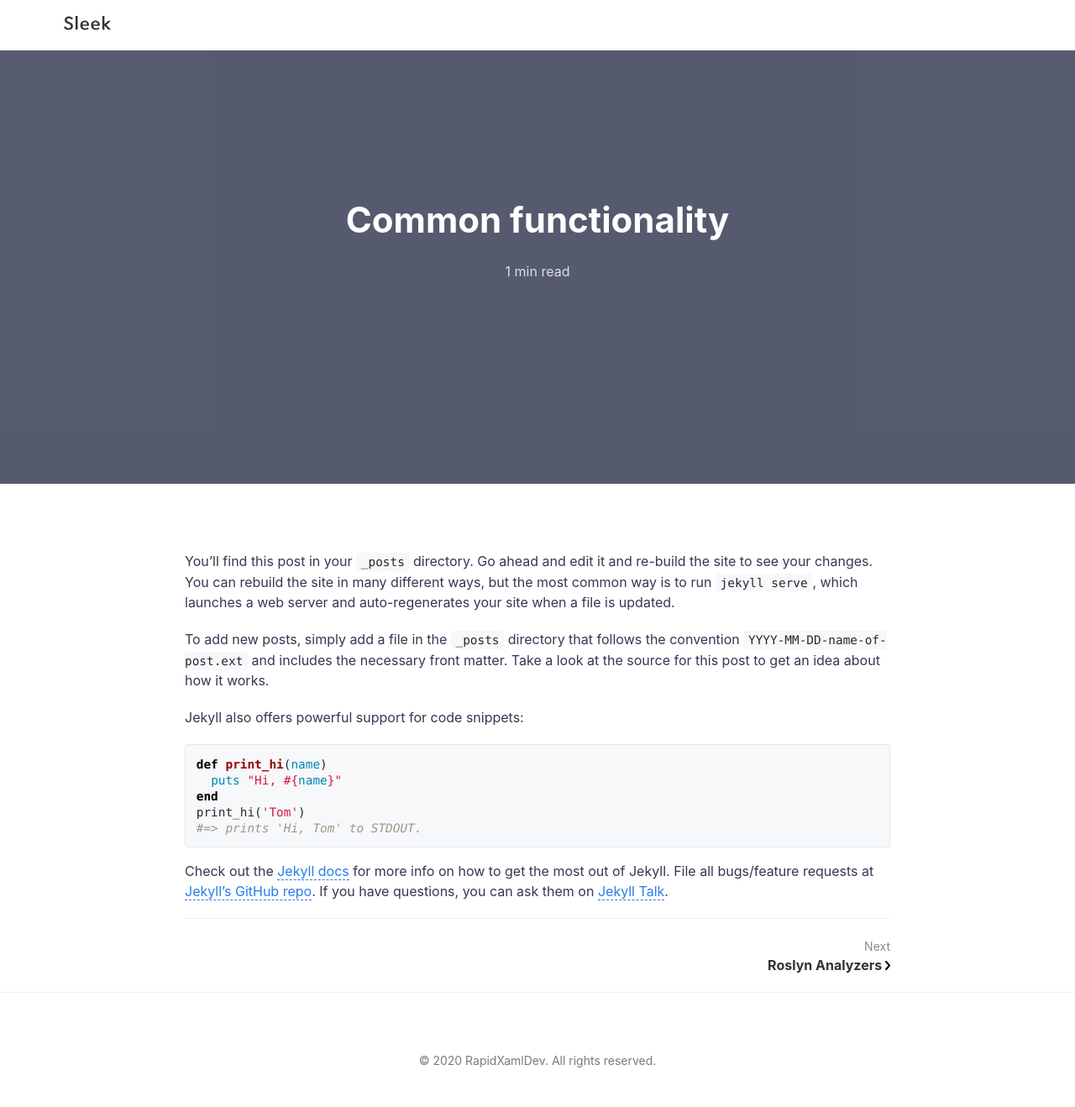
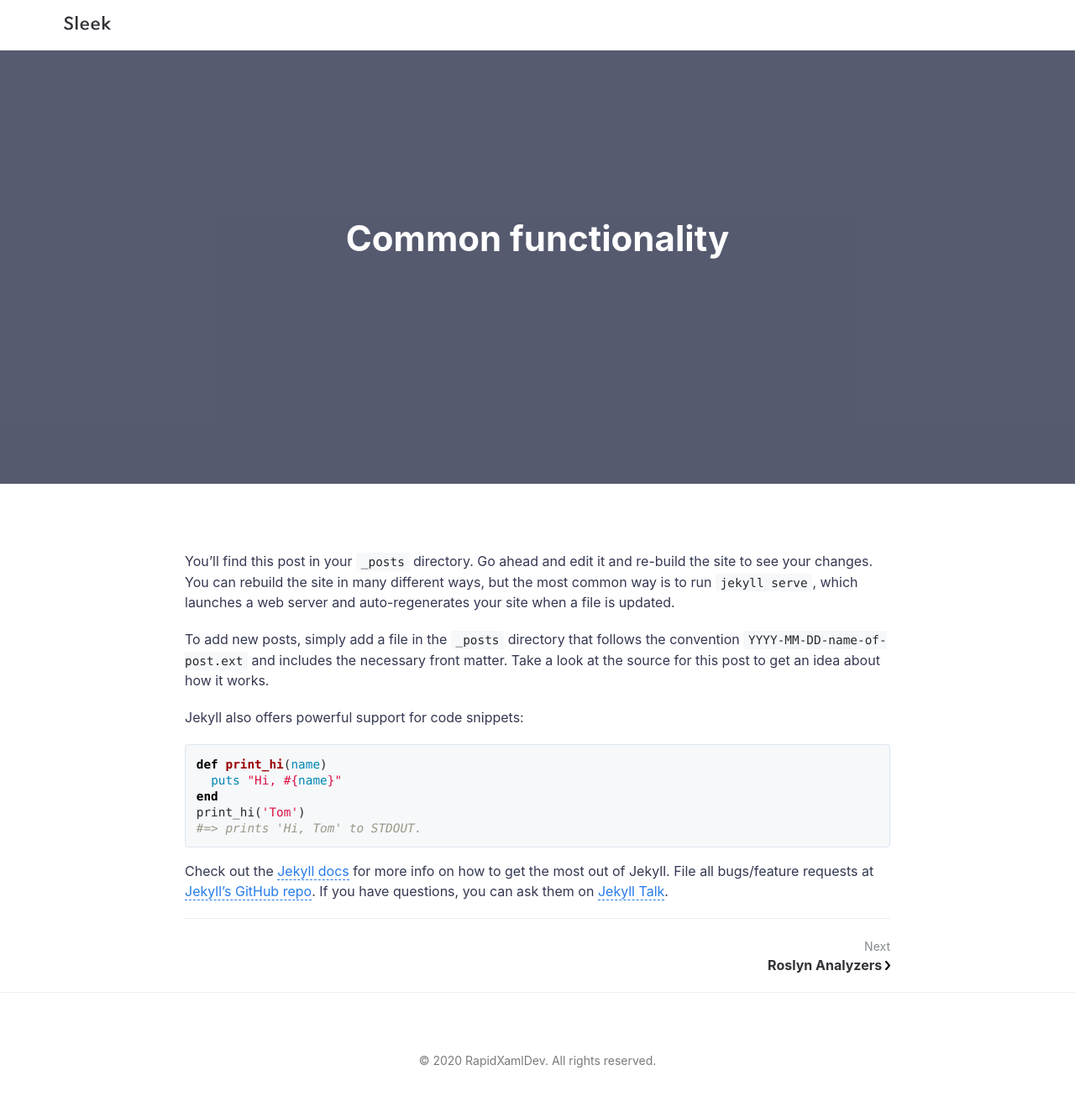
Before and after one commit to mrlacey/RapidXamlDev, a Jekyll site: the page built from _posts/2020-01-01-common.md, in a window 1280 px wide. Shown: the whole page at 84% size. Built offline with Jekyll 4.4.1, drawn with Linux system fonts in a browser that asks for light colours.

Commit message:
comment out estimated read times

```diff
--- a/_layouts/post.html
+++ b/_layouts/post.html
@@ -39,7 +39,7 @@ layout: compress
         </div>
       {% endif %}
       <h1 class="hero__title">{{ page.title }}</h1>
-      <p class="hero__meta">
+     <!--<p class="hero__meta">
         <span>
             {% assign words = content | number_of_words %}
               {% if words < 360 %}
@@ -48,7 +48,7 @@ layout: compress
                 {{ words | divided_by:180 }} mins
             {% endif %} read
         </span>
-      </p>
+      </p>-->
     </div>
   </div>
 
```
